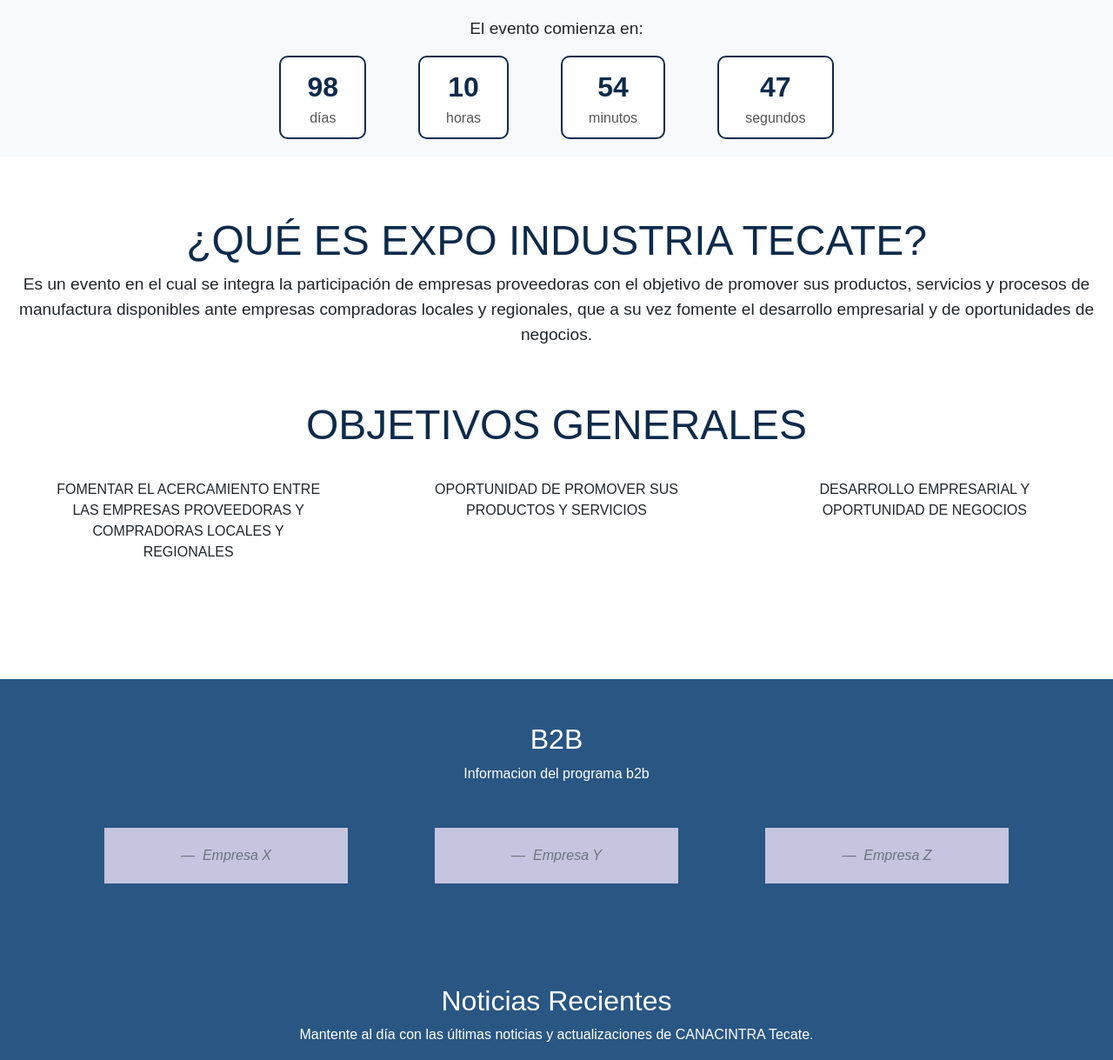
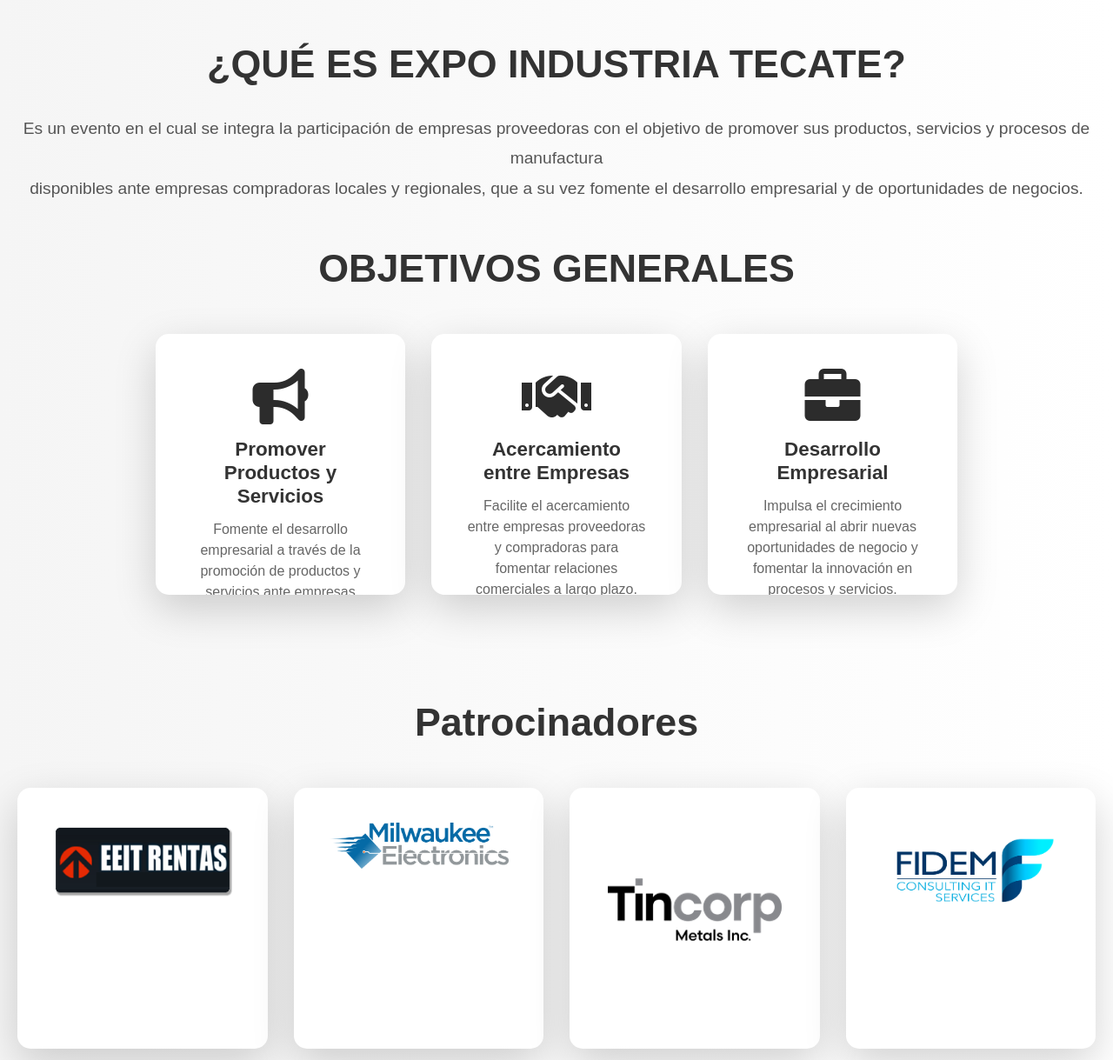
Before and after one commit to IvGael/canacintra, a PHP site: page /home.html in a window 1280 px wide. Shown: the part 819-2038 px from the top of the page at 87% size. Run offline with PHP 8.4, Linux system fonts and the light colour scheme; some libraries are stand-ins or nearby versions; some web fonts are replaced.

Commit message:
dfsgadhjas
ayuda2

```diff
--- a/frontend/home.html
+++ b/frontend/home.html
@@ -6,6 +6,7 @@
     <title>CANACINTRA Tecate Baja California</title>
     <link href="https://fonts.googleapis.com/css2?family=Rubik:wght@400;700&display=swap" rel="stylesheet">
     <link href="https://stackpath.bootstrapcdn.com/bootstrap/4.5.2/css/bootstrap.min.css" rel="stylesheet">
+    <link href="https://cdnjs.cloudflare.com/ajax/libs/font-awesome/6.0.0/css/all.min.css" rel="stylesheet">
     <link href="styles/home.css" rel="stylesheet">
     <script src="https://cdn.jsdelivr.net/npm/typed.js@2.0.12"></script>
 </head>
@@ -41,19 +42,16 @@
 </nav>
 
 <!-- Hero Section -->
-<div class="jumbotron text-left" style="background-image: url('images/Portada.png'); background-size: cover; color: white; background-position: center; margin-top: 90px;">
+<div class="jumbotron text-left" style="background-image: url('images/Portada.png'); background-size: cover; color: white; background-position: center; margin-top: 90px; position: relative;">
     <h1>EXPO INDUSTRIA TECATE 2024</h1>
     <h1 class="display-4">
         <span id="typed-text"></span>
     </h1>
     <h2>UNETE A NOSOTROS</h2>
     <a class="btn btn-primary btn-lg" href="expo.html" role="button">REGISTRATE AQUI</a>
-</div>
 
-<!-- Contador Section -->
-<div class="countdown-bar text-center">
-    <p>El evento comienza en:</p>
-    <div id="countdown" class="d-flex justify-content-center">
+    <!-- Countdown Timer -->
+    <div id="countdown" class="countdown-timer">
         <div class="time-unit">
             <span id="days"></span>
             <div class="label">días</div>
@@ -73,141 +71,135 @@
     </div>
 </div>
 
-<!-- Main Content -->
-<div class="section-highlight1">
-    <div class="text-center py-5">
-        <h2>¿QUÉ ES EXPO INDUSTRIA TECATE?</h2>
-        <p2>Es un evento en el cual se integra la
-            participación de empresas proveedoras
-            con el objetivo de promover sus productos,
-            servicios y procesos de<br>manufactura
-            disponibles ante empresas compradoras
-            locales y regionales, que a su vez fomente el
-            desarrollo empresarial y de oportunidades
-            de negocios.</p2>
+<!-- ¿QUÉ ES EXPO INDUSTRIA TECATE? -->
+<div class="container-fluid py-5 section-highlight1" style="background: linear-gradient(to right, #f5f5f5, #ffffff);">
+    <div class="text-center mb-5">
+        <h2 class="section-title">¿QUÉ ES EXPO INDUSTRIA TECATE?</h2>
+        <p class="section-text">Es un evento en el cual se integra la participación de empresas proveedoras con el objetivo de promover sus productos, servicios y procesos de manufactura<br>disponibles ante empresas compradoras locales y regionales, que a su vez fomente el desarrollo empresarial y de oportunidades de negocios.</p>
+    </div>
 
+    <div class="text-center">
+        <h2 class="section-title">OBJETIVOS GENERALES</h2>
+    </div>
 
-        <div class="text-center" style="padding-top: 60px;">
-            <h2>OBJETIVOS GENERALES</h2>
+    <div class="row mt-5 justify-content-center">
+        <div class="col-md-3 mb-4">
+            <div class="card text-center shadow-lg" style="border-radius: 15px;">
+                <div class="card-body">
+                    <i class="fas fa-bullhorn fa-4x mb-3" style="color: #2c2c2c;"></i>
+                    <h5 class="card-title">Promover Productos y Servicios</h5>
+                    <p class="card-text">Fomente el desarrollo empresarial a través de la promoción de productos y servicios ante empresas compradoras locales y regionales.</p>
                 </div>
-        <div class="row mt-4">
-            <div class="col-md-4">
-                <p>FOMENTAR EL
-                    ACERCAMIENTO ENTRE LAS
-                    EMPRESAS PROVEEDORAS Y
-                    COMPRADORAS LOCALES Y
-                    REGIONALES
-                    </p>
             </div>
-            <div class="col-md-4">
-                <p>OPORTUNIDAD DE PROMOVER SUS
-                    PRODUCTOS Y SERVICIOS
-                    </p>
         </div>
-            <div class="col-md-4">
-
-                <p>DESARROLLO
-                    EMPRESARIAL Y
-                    OPORTUNIDAD DE
-                    NEGOCIOS</p>
+        <div class="col-md-3 mb-4">
+            <div class="card text-center shadow-lg" style="border-radius: 15px;">
+                <div class="card-body">
+                    <i class="fas fa-handshake fa-4x mb-3" style="color: #2c2c2c;"></i>
+                    <h5 class="card-title">Acercamiento entre Empresas</h5>
+                    <p class="card-text">Facilite el acercamiento entre empresas proveedoras y compradoras para fomentar relaciones comerciales a largo plazo.</p>
+                </div>
+            </div>
+        </div>
+        <div class="col-md-3 mb-4">
+            <div class="card text-center shadow-lg" style="border-radius: 15px;">
+                <div class="card-body">
+                    <i class="fas fa-briefcase fa-4x mb-3" style="color: #2c2c2c;"></i>
+                    <h5 class="card-title">Desarrollo Empresarial</h5>
+                    <p class="card-text">Impulsa el crecimiento empresarial al abrir nuevas oportunidades de negocio y fomentar la innovación en procesos y servicios.</p>
+                </div>
             </div>
         </div>
     </div>
 </div>
 
-<div class="section-highlight">
-    <div class="container section-content">
-        <div class="row">
-            <div class="col-md-12 text-center">
-                <h2>B2B</h2>
-                <p>Informacion del programa b2b</p>
+<!-- Patrocinadores -->
+<div class="container-fluid py-5 section-highlight2" style="background: linear-gradient(to right, #f5f5f5, #ffffff);">
+    <div class="text-center mb-5">
+        <h2 class="section-title">Patrocinadores</h2>
+    </div>
+    <div class="row text-center align-items-center justify-content-center">
+        <div class="col-md-3 col-sm-6 mb-4">
+            <div class="card shadow-lg" style="border-radius: 15px;">
+                <div class="card-body">
+                    <img src="images/patrocinadores/eeit.png" class="img-fluid" alt="Patrocinador 1">
                 </div>
             </div>
-        <div class="row mt-4">
-            <div class="col-md-4 text-center">
-                <blockquote class="blockquote">
-                    <p class="mb-0"></p>
+        </div>
+        <div class="col-md-3 col-sm-6 mb-4">
+            <div class="card shadow-lg" style="border-radius: 15px;">
+                <div class="card-body">
+                    <img src="images/patrocinadores/milwakee.png" class="img-fluid" alt="Patrocinador 2">
+                </div>
+            </div>
+        </div>
+        <div class="col-md-3 col-sm-6 mb-4">
+            <div class="card shadow-lg" style="border-radius: 15px;">
+                <div class="card-body">
+                    <img src="images/patrocinadores/tincorp.png" class="img-fluid" alt="Patrocinador 3">
+                </div>
+            </div>
+        </div>
+        <div class="col-md-3 col-sm-6 mb-4">
+            <div class="card shadow-lg" style="border-radius: 15px;">
+                <div class="card-body">
+                    <img src="images/patrocinadores/fidem.png" class="img-fluid" alt="Patrocinador 4">
+                </div>
+            </div>
+        </div>
+    </div>
+</div>
+
+<!-- B2B -->
+<div class="container-fluid py-5 section-highlight3" style="background: linear-gradient(to right, #f5f5f5, #ffffff);">
+    <div class="text-center mb-5">
+        <h2 class="section-title">B2B</h2>
+        <p class="section-text">Información del programa B2B</p>
+    </div>
+    <div class="row mt-4 justify-content-center">
+        <div class="col-md-3 mb-4">
+            <div class="card text-center shadow-lg" style="border-radius: 15px;">
+                <div class="card-body">
+                    <blockquote class="blockquote mb-0">
+                        <p>Texto de testimonio o información relevante.</p>
                         <footer class="blockquote-footer"> <cite title="Source Title">Empresa X</cite></footer>
                     </blockquote>
                 </div>
-            <div class="col-md-4 text-center">
-                <blockquote class="blockquote">
-                    <p class="mb-0"></p>
+            </div>
+        </div>
+        <div class="col-md-3 mb-4">
+            <div class="card text-center shadow-lg" style="border-radius: 15px;">
+                <div class="card-body">
+                    <blockquote class="blockquote mb-0">
+                        <p>Texto de testimonio o información relevante.</p>
                         <footer class="blockquote-footer"> <cite title="Source Title">Empresa Y</cite></footer>
                     </blockquote>
                 </div>
-            <div class="col-md-4 text-center">
-                <blockquote class="blockquote">
-                    <p class="mb-0"></p>
+            </div>
+        </div>
+        <div class="col-md-3 mb-4">
+            <div class="card text-center shadow-lg" style="border-radius: 15px;">
+                <div class="card-body">
+                    <blockquote class="blockquote mb-0">
+                        <p>Texto de testimonio o información relevante.</p>
                         <footer class="blockquote-footer"> <cite title="Source Title">Empresa Z</cite></footer>
                     </blockquote>
                 </div>
             </div>
         </div>
     </div>
-
-
-<!-- New Section: Noticias Recientes -->
-<div class="section-highlight section-content">
-    <div class="row">
-        <div class="col-md-12 text-center">
-            <h2>Noticias Recientes</h2>
-            <p>Mantente al día con las últimas noticias y actualizaciones de CANACINTRA Tecate.</p>
-        </div>
-    </div>
-    <div class="row mt-4">
-        <div class="col-md-4">
-            <div class="card">
-                <img src="images/news1.jpg" class="card-img-top" alt="Noticia 1">
-                <div class="card-body">
-                    <h5 class="card-title">Título de Noticia 1</h5>
-                    <p class="card-text">Descripción breve de la noticia 1.</p>
-                    <a href="#" class="btn btn-primary">Leer más</a>
-                </div>
-            </div>
-        </div>
-        <div class="col-md-4">
-            <div class="card">
-                <img src="images/news2.jpg" class="card-img-top" alt="Noticia 2">
-                <div class="card-body">
-                    <h5 class="card-title">Título de Noticia 2</h5>
-                    <p class="card-text">Descripción breve de la noticia 2.</p>
-                    <a href="#" class="btn btn-primary">Leer más</a>
-                </div>
-            </div>
-        </div>
-        <div class="col-md-4">
-            <div class="card">
-                <img src="images/news3.jpg" class="card-img-top" alt="Noticia 3">
-                <div class="card-body">
-                    <h5 class="card-title">Título de Noticia 3</h5>
-                    <p class="card-text">Descripción breve de la noticia 3.</p>
-                    <a href="#" class="btn btn-primary">Leer más</a>
-                </div>
-            </div>
-        </div>
-    </div>
 </div>
 
-<!-- New Section: Testimonios -->
-<div class="section-highlight section-content">
-    <div class="row">
-        <div class="col-md-12 text-center">
-            <h2>Patrocinadores</h2>
+<!-- Contacto -->
+<div class="container-fluid py-5 section-highlight4" style="background: linear-gradient(to right, #f5f5f5, #ffffff);">
+    <div class="text-center mb-5">
+        <h2 class="section-title">Contacto</h2>
+        <p class="section-text">Envíanos tus dudas, comentarios o sugerencias.</p>
     </div>
-    </div>
-</div>
-
-<!-- New Section: Formulario de Contacto -->
-<div class="container my-5 section-content">
-    <div class="row">
-        <div class="col-md-12 text-center">
-            <h2>Contacto</h2>
-            <p>Envíanos tus dudas, comentarios o sugerencias.</p>
-        </div>
-    </div>
-    <div class="row mt-4">
-        <div class="col-md-8 offset-md-2">
+    <div class="row justify-content-center">
+        <div class="col-md-6">
+            <div style="border-radius: 15px;">
+                <div class="card-body">
                     <form>
                         <div class="form-group">
                             <label for="name">Nombre</label>
@@ -221,8 +213,10 @@
                             <label for="message">Mensaje</label>
                             <textarea class="form-control" id="message" rows="4" placeholder="Tu mensaje"></textarea>
                         </div>
-                <button type="submit" class="btn btn-primary">Enviar</button>
+                        <button type="submit" class="btn btn-primary btn-block">Enviar</button>
                     </form>
+                </div>
+            </div>
         </div>
     </div>
 </div>
--- a/frontend/scripts.js
+++ b/frontend/scripts.js
@@ -1,4 +1,3 @@
-
 // Texto Animado
 var typed = new Typed('#typed-text', {
     strings: ["EXPOSICION DE PROVEEDURIA", "ENCUENTRO DE NEGOCIOS", "CONFERENCIAS", "TALLERES", "NETWORKING"],
--- a/frontend/styles/home.css
+++ b/frontend/styles/home.css
@@ -14,7 +14,7 @@ body {
 /* Navbar Styles */
 .navbar {
     height: 90px;
-    background-color: #0c2b4b;
+    background-color: #0c0c0e;
     display: flex;
     justify-content: space-between;
     align-items: center;
@@ -32,7 +32,7 @@ body {
 
 /* Jumbotron Styles */
 .display-4 {
-    font-size: 3rem; /* Increase the size of the typed text */
+    font-size: 3rem;
 }
 
 .jumbotron {
@@ -43,98 +43,114 @@ body {
     display: flex;
     flex-direction: column;
     justify-content: center;
-    align-items: flex-start; /* Align items to the left */
-    padding: 20px 180px; /* Add padding to the left */
+    align-items: flex-start;
+    padding: 20px 180px;
     position: relative;
-    text-align: left; /* Ensure text alignment to the left */
+    text-align: left;
+}
+
+/* Countdown Timer Styles */
+.countdown-timer {
+    position: absolute;
+    bottom: 90px;
+    right: 80px;
+    background-color: rgba(0, 0, 0, 0.7);
+    padding: 10px 20px;
+    border-radius: 10px;
+    color: white;
+    display: flex;
+    justify-content: space-between;
+    width: 500px;
+}
+
+.time-unit {
+    text-align: center;
+    margin: 0 5px;
+}
+
+.time-unit span {
+    display: block;
+    font-size: 2.5rem;
+    font-weight: bold;
+}
+
+.time-unit .label {
+    font-size: 1.5rem;
+    font-weight: normal;
+    color: #ccc;
 }
 
 .jumbotron h1 {
-    font-size: 4rem; /* Increase the size of the main heading */
+    font-size: 4rem;
 }
 
 .jumbotron h2 {
-    font-size: 3rem; /* Increase the size of the subheading */
+    font-size: 3rem;
 }
 
 .jumbotron .btn {
-    background-color: #2d304e;
+    background-color: #2c2f4d;
     border: none;
     padding: 15px 40px;
     font-size: 20px;
     margin-top: 20px;
 }
 
-.col-md-4 {
-    padding: 50px;
-    padding-top: 10px
+/* Main Content Styles */
+.section-highlight1, .section-highlight2, .section-highlight3, .section-highlight4 {
+    padding: 60px 20px;
+    color: #333;
 }
 
-#typed-text {
-    font-size: 3rem; /* Increase the size of the typed text */
+.section-title {
+    font-size: 2.8rem;
     font-weight: bold;
+    color: #333;
+    margin-bottom: 30px;
 }
 
-.countdown-bar {
-    background-color: #f8f9fa;
-    padding: 20px 0;
+.section-text {
     font-size: 1.2rem;
+    line-height: 1.8;
+    margin-bottom: 40px;
+    color: #555;
 }
 
-#countdown {
+/* Card Styles */
+.card {
+    border: none;
+    border-radius: 15px;
+    padding: 20px;
+    background: white;
+    transition: transform 0.3s, box-shadow 0.3s;
+    height: 300px; /* Establece una altura fija */
+    width: 100%; /* Asegura que las cartas se ajusten al contenedor */
     display: flex;
     justify-content: center;
     align-items: center;
-    font-size: 1.5rem;
+    overflow: hidden; /* Asegura que las imágenes no se desborden */
 }
 
-.time-unit {
-    background: #fff;
-    border: 2px solid #0c2b4b;
-    border-radius: 10px;
-    padding: 10px 30px;
-    margin: 0 30px;
-    text-align: center;
-    color: #0c2b4b;
+.card img {
+    max-width: 100%;
+    max-height: 100%;
+    object-fit: contain; /* Mantiene la relación de aspecto de las imágenes */
 }
 
-.time-unit span {
-    display: block;
-    font-size: 2rem;
-    font-weight: bold;
+.card:hover {
+    transform: translateY(-10px);
+    box-shadow: 0 6px 18px rgba(0, 0, 0, 0.2);
 }
 
-.time-unit .label {
-    font-size: 1rem;
-    font-weight: normal;
-    color: #555;
+.card-title {
+    font-size: 1.4rem;
+    font-weight: bold;
+    color: #333;
 }
 
-.section-highlight1 {
-    background-color: #ffffff;
-    padding: 20px;
-}
-.section-highlight1 h2 {
-    color: #0c2b4b;
-    font-size: 3rem
-}
-
-.section-highlight1 p2 {
-    font-size: 1.2rem
-}
-
-.section-highlight1 p {
-    font-size: 1rem
-}
-
-.section-highlight {
-    background-color: #295683;
-    color: white;
-}
-
-.col-md-12 {
-
-    padding-top: 50px
+.card-text, .blockquote {
+    font-size: 1rem;
+    color: #666;
 }
 
 /* Footer Styles */
@@ -145,10 +161,10 @@ footer {
     text-align: center;
 }
 
-/* Responsiveness */
+/* Responsive adjustments */
 @media (max-width: 768px) {
     .display-4 {
-        font-size: 2rem; /* Adjust the size for smaller screens */
+        font-size: 2rem;
     }
 
     .jumbotron {
@@ -157,11 +173,11 @@ footer {
     }
 
     .jumbotron h1 {
-        font-size: 2.5rem; /* Adjust the size for smaller screens */
+        font-size: 2.5rem;
     }
 
     .jumbotron h2 {
-        font-size: 2rem; /* Adjust the size for smaller screens */
+        font-size: 2rem;
     }
 
     .jumbotron .btn {
@@ -182,10 +198,9 @@ footer {
     }
 
     .countdown-bar {
-        padding: 10px ;
+        padding: 10px;
         font-size: 1rem;
     }
-
 
     .time-unit span {
         font-size: 1.5rem;
```
Also changed, not shown: frontend/expo.html (+18 -4 lines), frontend/styles/expo.css (+67 -29 lines), frontend/images/patrocinadores/eeit.png (added), frontend/images/patrocinadores/fidem.png (added), frontend/images/patrocinadores/flayer.jpeg (added), frontend/images/patrocinadores/milwakee.png (added), frontend/images/patrocinadores/tincorp.png (added). Lines whose indentation alone changed are shown as unchanged.
